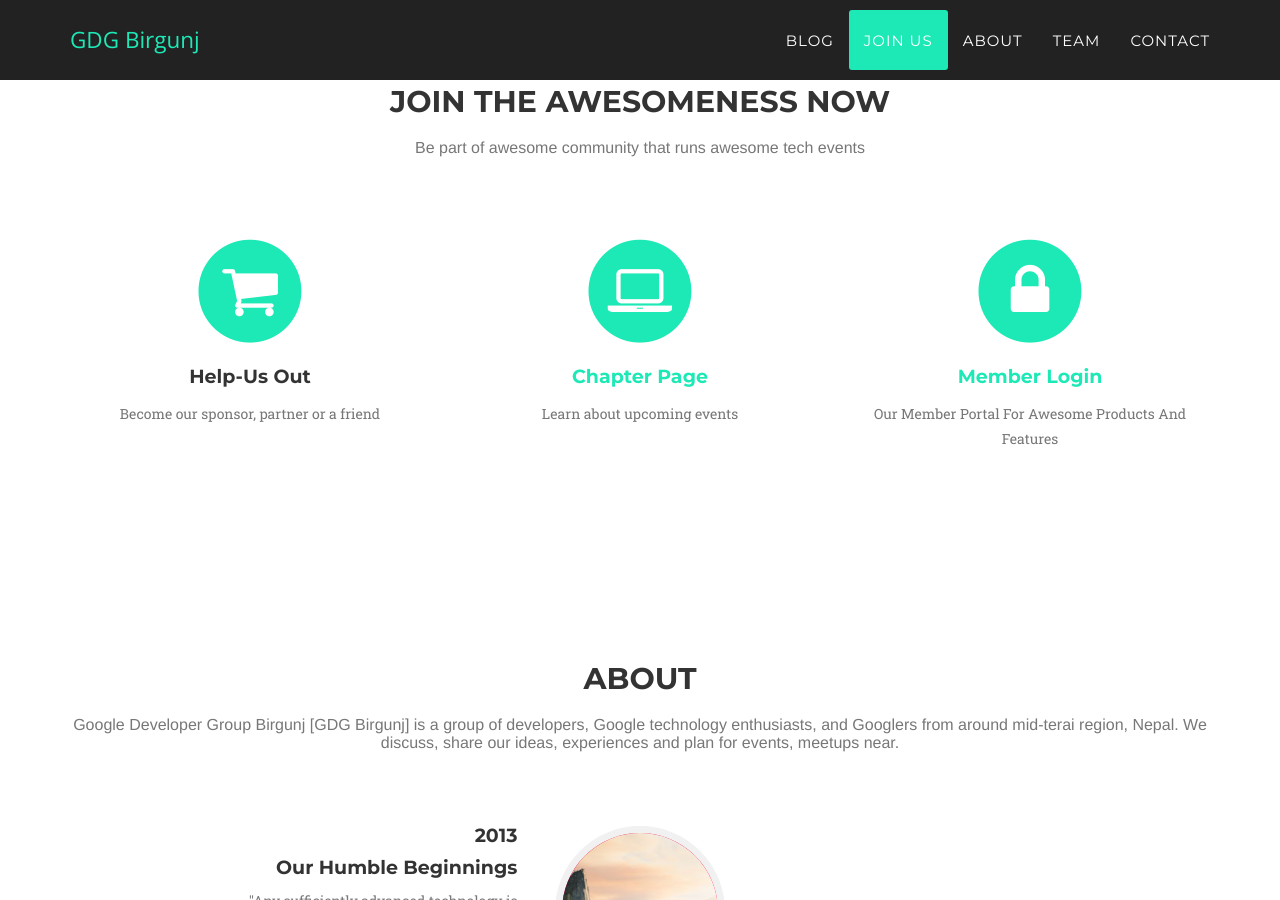
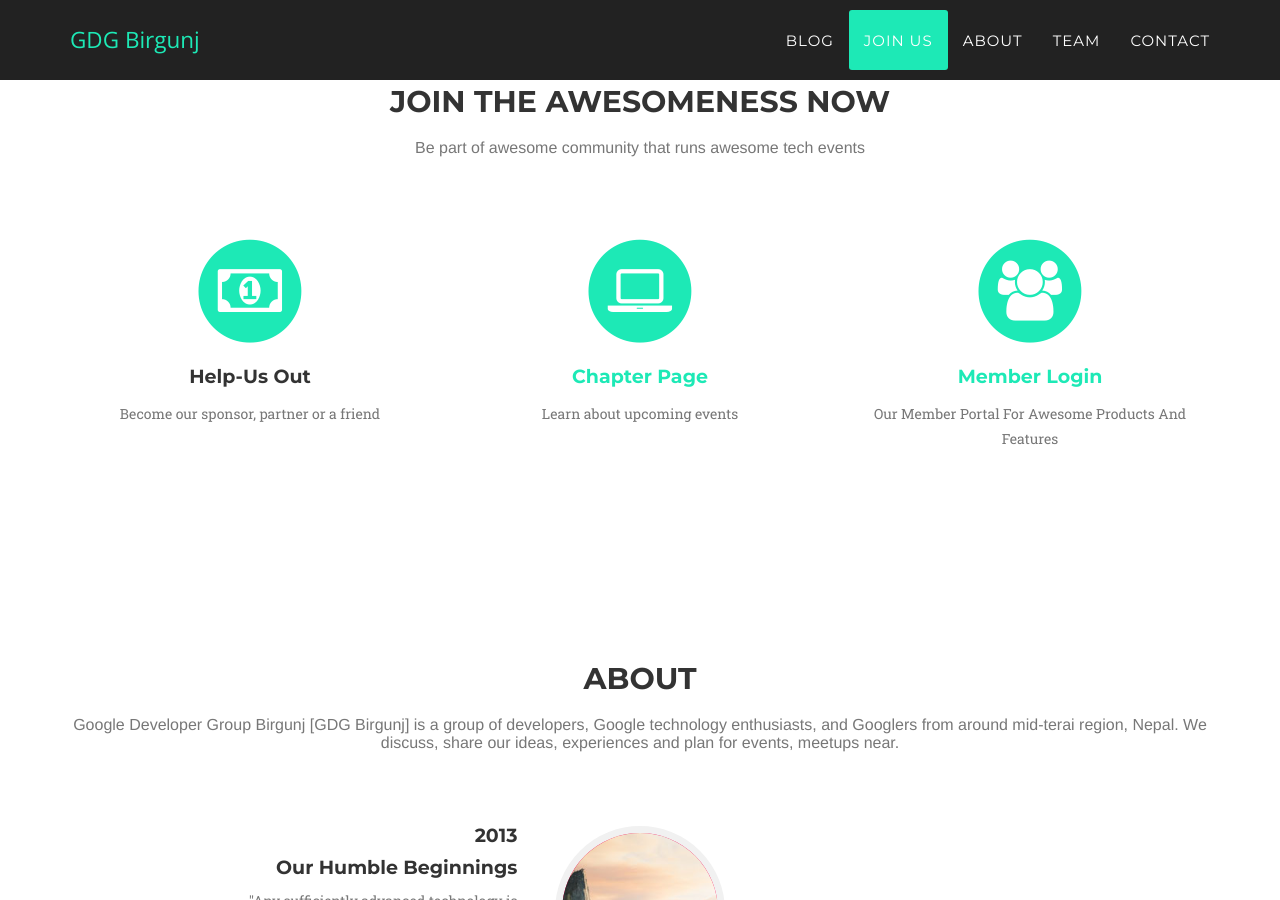
Before and after one commit to gdgbirgunj/gdgbirgunj.org, a Jekyll site: the page built from index.html, in a window 1280 px wide and 900 px high, scrolled down 745 px. Built offline with Jekyll 4.4.1, drawn with Linux system fonts in a browser that asks for light colours; some web fonts are replaced.

Commit message:
updated services

```diff
--- a/_includes/services.html
+++ b/_includes/services.html
@@ -11,7 +11,7 @@
                 <div class="col-md-4">
                     <span class="fa-stack fa-4x">
                         <i class="fa fa-circle fa-stack-2x text-primary"></i>
-                        <i class="fa fa-shopping-cart fa-stack-1x fa-inverse"></i>
+                        <i class="fa fa-money fa-stack-1x fa-inverse"></i>
                     </span>
                     <h4 class="service-heading">Help-Us Out</h4>
                     <p class="text-muted">Become our sponsor, partner or a friend</p>
@@ -27,7 +27,7 @@
                 <div class="col-md-4">
                     <span class="fa-stack fa-4x">
                         <i class="fa fa-circle fa-stack-2x text-primary"></i>
-                        <i class="fa fa-lock fa-stack-1x fa-inverse"></i>
+                        <i class="fa fa-group (alias) fa-stack-1x fa-inverse"></i>
                     </span>
                     <h4 class="service-heading"><a href="https://mail.google.com/a/gdgbirgunj.org/" target="_blank">Member Login</a></h4>
                     <p class="text-muted">Our Member Portal For Awesome Products And Features</p>
```
